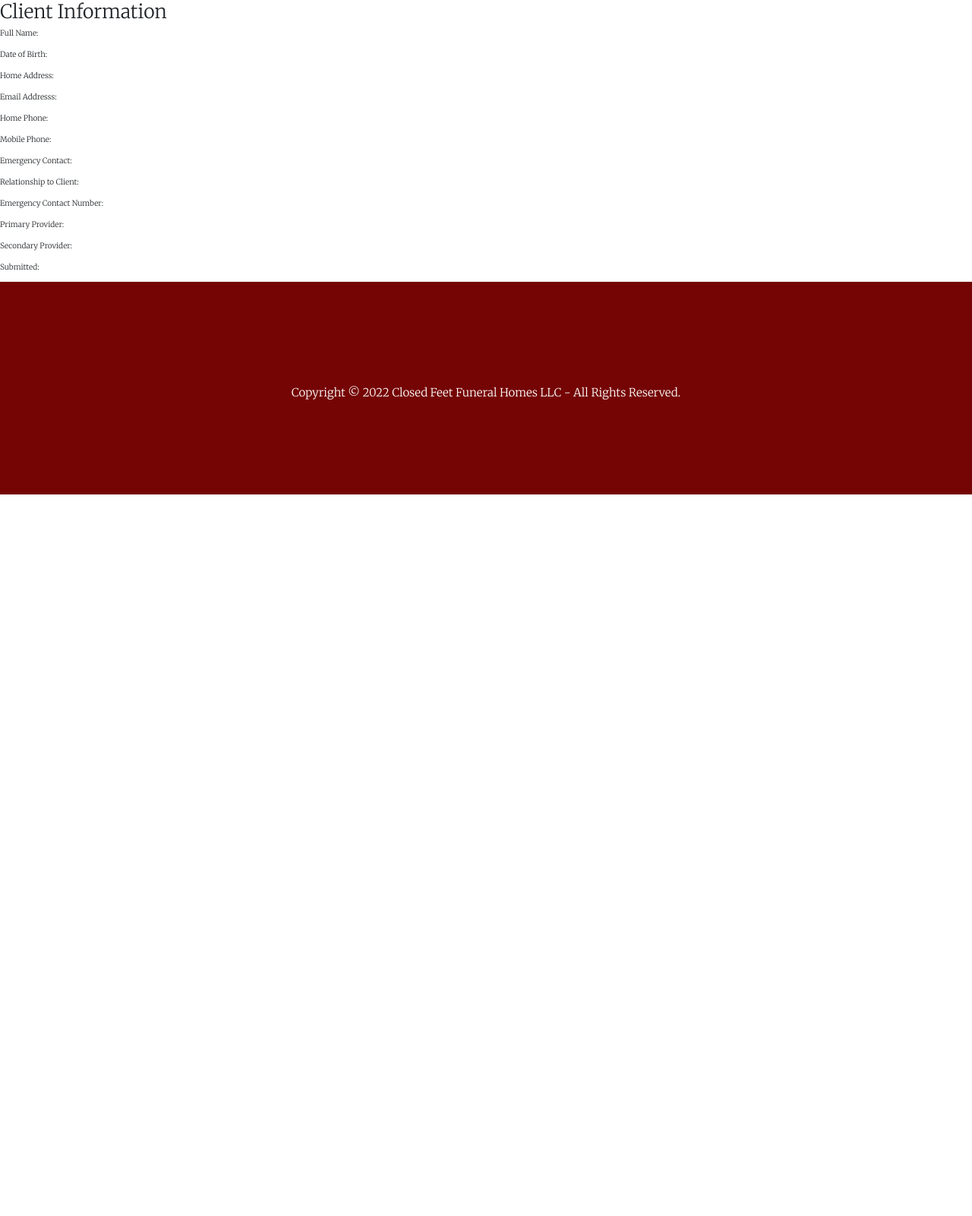
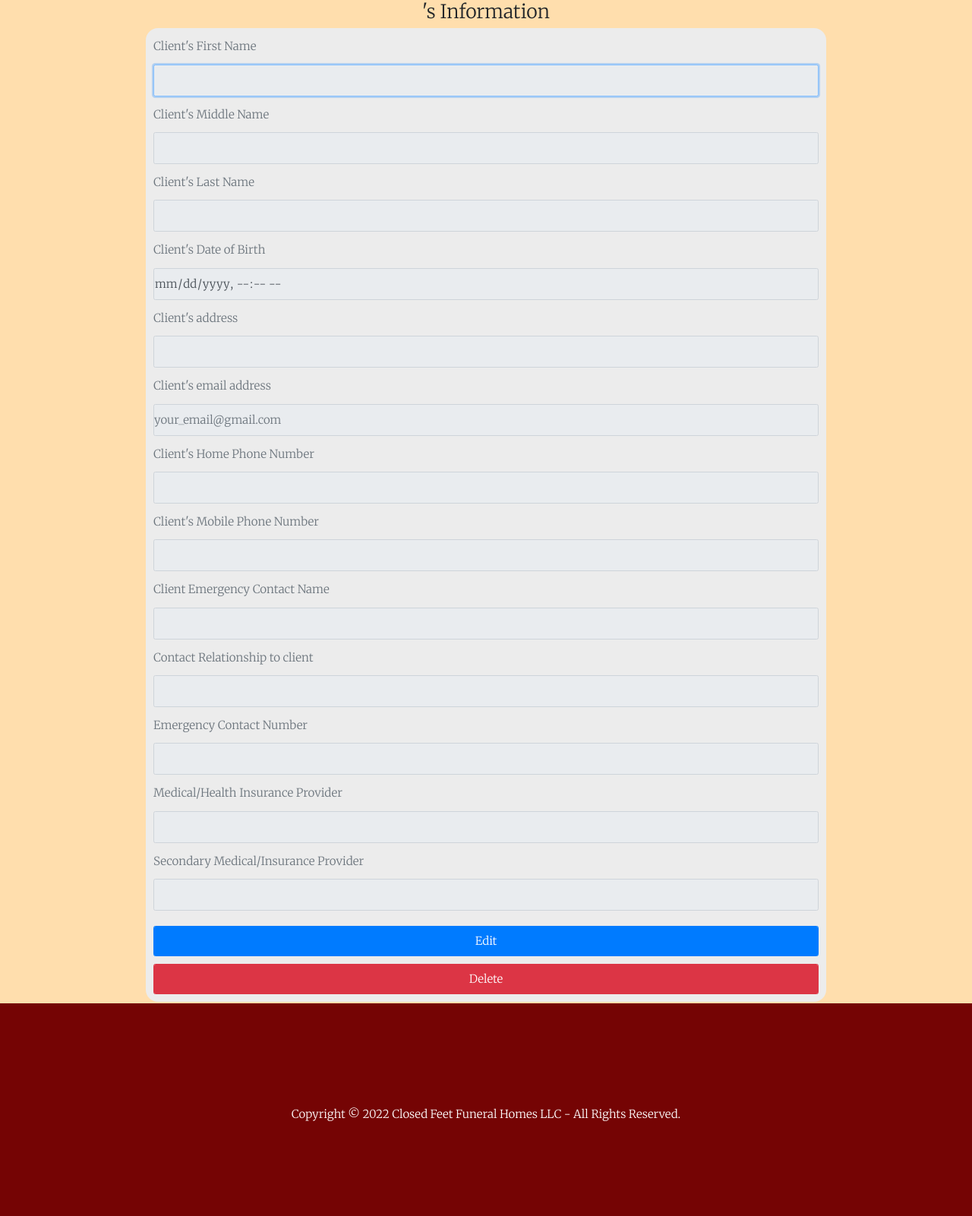
Before and after one commit to JMcc888/closed-feet, a Node server app: template views/pages/admin_pages/application_show.ejs in a window 1280 px wide. Shown: the part 62-1663 px from the top of the page at 76% size. Before the commit the page ends 800 px from the top, so only its background shows below. Run offline with Node 20, Linux system fonts and the light colour scheme; the template is opened without the code that fills it, so the values that code supplies are empty; some libraries are stand-ins or nearby versions.

Commit message:
Edited Application View

```diff
--- a/views/pages/admin_pages/application_show.ejs
+++ b/views/pages/admin_pages/application_show.ejs
@@ -1,19 +1,183 @@
 <%- include('../partials/headers&footers/bootstrap-header') %>
 <%- include('../partials/navs/apply_nav') %>
 
-<h1>Client Information</h1>
-<p>Full Name: <%= form.First%> <%= form.Middle %> <%= form.Last %></p>
-<p>Date of Birth: <%= form.DOB %></p>
-<p>Home Address: <%= form.Address %></p>
-<p>Email Addresss: <%= form.Email %></p>
-<p>Home Phone: <%= form.HomePhone %></p>
-<p>Mobile Phone: <%= form.MobilePhone %></p>
-<p>Emergency Contact: <%= form.EmergencyContactName %></p>
-<p>Relationship to Client: <%= form.EmergencyContactRelationship %></p>
-<p>Emergency Contact Number: <%= form.EmergencyContactNumber %></p>
-<p>Primary Provider: <%= form.PrimaryProvider %></p>
-<p>Secondary Provider: <%= form.SecondaryProvider %></p>
-<p>Submitted: <%= form.createdAt %></p>
+<div class="apply-client-form-wrap">
+    <h1><%= form.First %>'s Information</h1>
+        <form
+            class="add-user-form"
+            action="/applications/client"
+            method="POST"
+          >
+            <small id="passwordHelpInline" class="text-muted">
+                Client's First Name
+            </small>
+            <input
+              type="text"
+              class="form-control"
+              name="First"
+              value="<%= form.First%>"
+              autofocus
+              readonly
+            />
 
+            <small id="passwordHelpInline" class="text-muted">
+                Client's Middle Name
+              </small>
+              <input
+                type="text"
+                class="form-control"
+                name="Middle"
+                value="<%= form.Middle %>"
+                autofocus
+                readonly
+              />
+
+            <small id="passwordHelpInline" class="text-muted">
+              Client's Last Name
+            </small>
+
+            <input
+              type="text"
+              class="form-control"
+              name="Last"
+              value="<%= form.Last %>"
+              autofocus
+              readonly
+            />
+
+            <small id="passwordHelpInline" class="text-muted">
+                Client's Date of Birth
+              </small>
+
+              <input
+                type="datetime-local"
+                class="form-control"
+                name="DOB"
+                value="<%=form.DOB.toISOString().split("Z")[0]%>%>"
+                autofocus
+                readonly
+              />
+
+              <small id="passwordHelpInline" class="text-muted">
+                Client's address
+              </small>
+
+              <input
+                type="text"
+                class="form-control"
+                name="Address"
+                value="<%= form.Address %>"
+                autofocus
+                readonly
+              />
+
+              <small id="passwordHelpInline" class="text-muted">
+                Client's email address
+              </small>
+
+              <input
+                type="email"
+                class="form-control"
+                name="Email"
+                value="<%= form.Email %>"
+                autofocus
+                readonly
+                placeholder="your_email@gmail.com"
+              />
+
+              <small id="passwordHelpInline" class="text-muted">
+                Client's Home Phone Number
+              </small>
+
+              <input
+                type="text"
+                class="form-control"
+                name="HomePhone"
+                value="<%= form.HomePhone %>"
+                autofocus
+                readonly
+              />
+
+              <small id="passwordHelpInline" class="text-muted">
+                Client's Mobile Phone Number
+              </small>
+
+              <input
+                type="text"
+                class="form-control"
+                name="MobilePhone"
+                value="<%= form.MobilePhone %>"
+                autofocus
+                readonly
+              />
+
+              <small id="passwordHelpInline" class="text-muted">
+                Client Emergency Contact Name
+              </small>
+
+              <input
+                type="text"
+                class="form-control"
+                name="EmergencyContactName"
+                value="<%= form.EmergencyContactName %>"
+                autofocus
+                readonly
+              />
+
+              <small id="passwordHelpInline" class="text-muted">
+                Contact Relationship to client
+              </small>
+
+              <input
+                type="text"
+                class="form-control"
+                name="EmergencyContactRelationship"
+                value="<%= form.EmergencyContactRelationship %>"
+                autofocus
+                readonly
+              />
+
+              <small id="passwordHelpInline" class="text-muted">
+                Emergency Contact Number
+              </small>
+
+              <input
+                type="text"
+                class="form-control"
+                name="EmergencyContactNumber"
+                value="<%= form.EmergencyContactNumber %>"
+                autofocus
+                readonly
+              />
+
+              <small id="passwordHelpInline" class="text-muted">
+                Medical/Health Insurance Provider
+              </small>
+
+              <input
+                type="text"
+                class="form-control"
+                name="PrimaryProvider"
+                value="<%= form.PrimaryProvider %>"
+                autofocus
+                readonly
+              />
+
+              <small id="passwordHelpInline" class="text-muted">
+                Secondary Medical/Insurance Provider
+              </small>
+
+              <input
+                type="text"
+                class="form-control"
+                name="SecondaryProvider"
+                value="<%= form.SecondaryProvider %>"
+                autofocus
+                readonly
+              />
+              <button class="btn btn-primary form-control">Edit</button>
+              <button class="btn btn-danger form-control">Delete</button>
+          </form>
+    </div>
 
 <%- include('../partials/headers&footers/footer') %>
--- a/views/pages/admin_pages/applications.ejs
+++ b/views/pages/admin_pages/applications.ejs
@@ -10,7 +10,7 @@
         <div class="card-body">
           <h5 class="card-title">Application</h5>
           <h6 class="card-subtitle mb-2 text-muted">Client Information:</h6>
-          <p class="card-text">Name: <%= ap.First%>, <%= ap.Middle%> <%= ap.Last%></p>
+          <p class="card-text">Name: <%= ap.First%> <%= ap.Middle%> <%= ap.Last%></p>
           <a href="#" class="card-link">
             <a href="/applications/<%= ap._id %>">
                 <button class="btn btn-success">Details</button>
```
